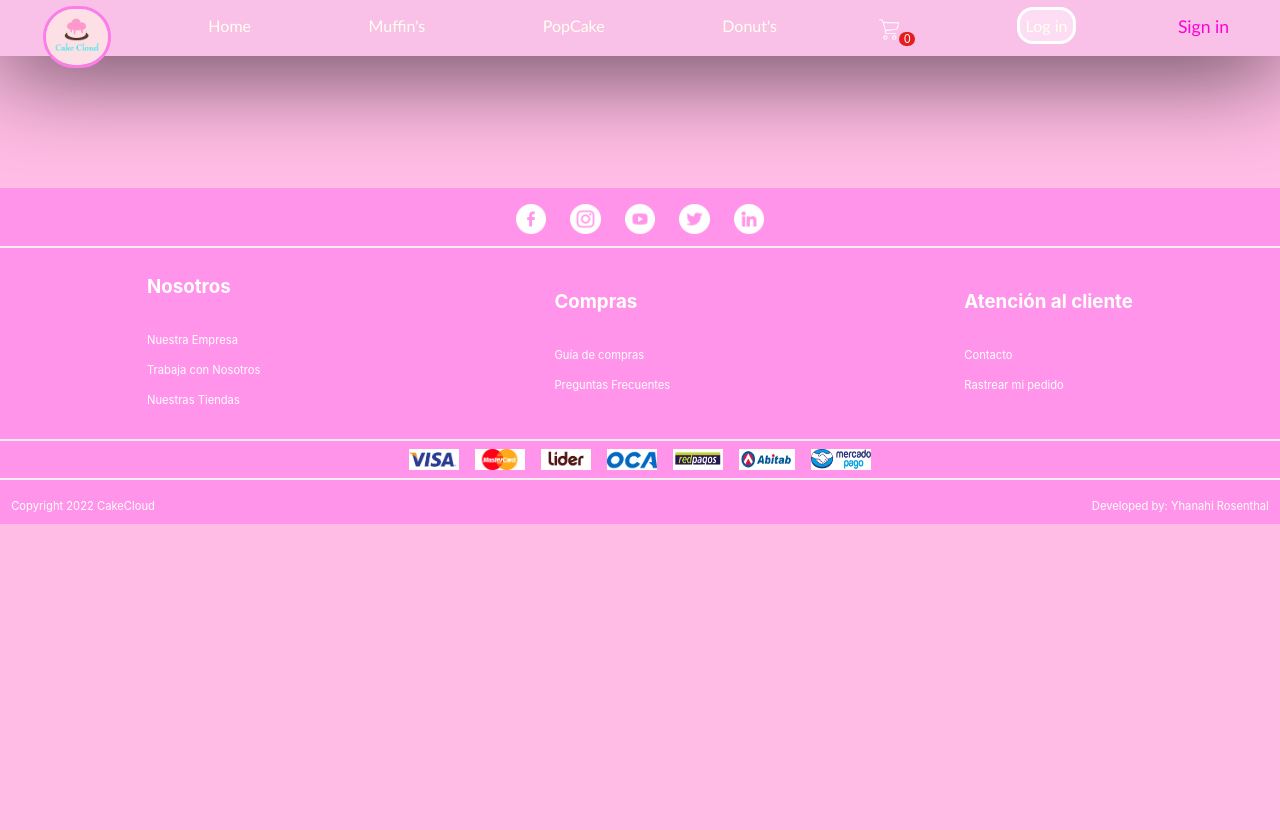
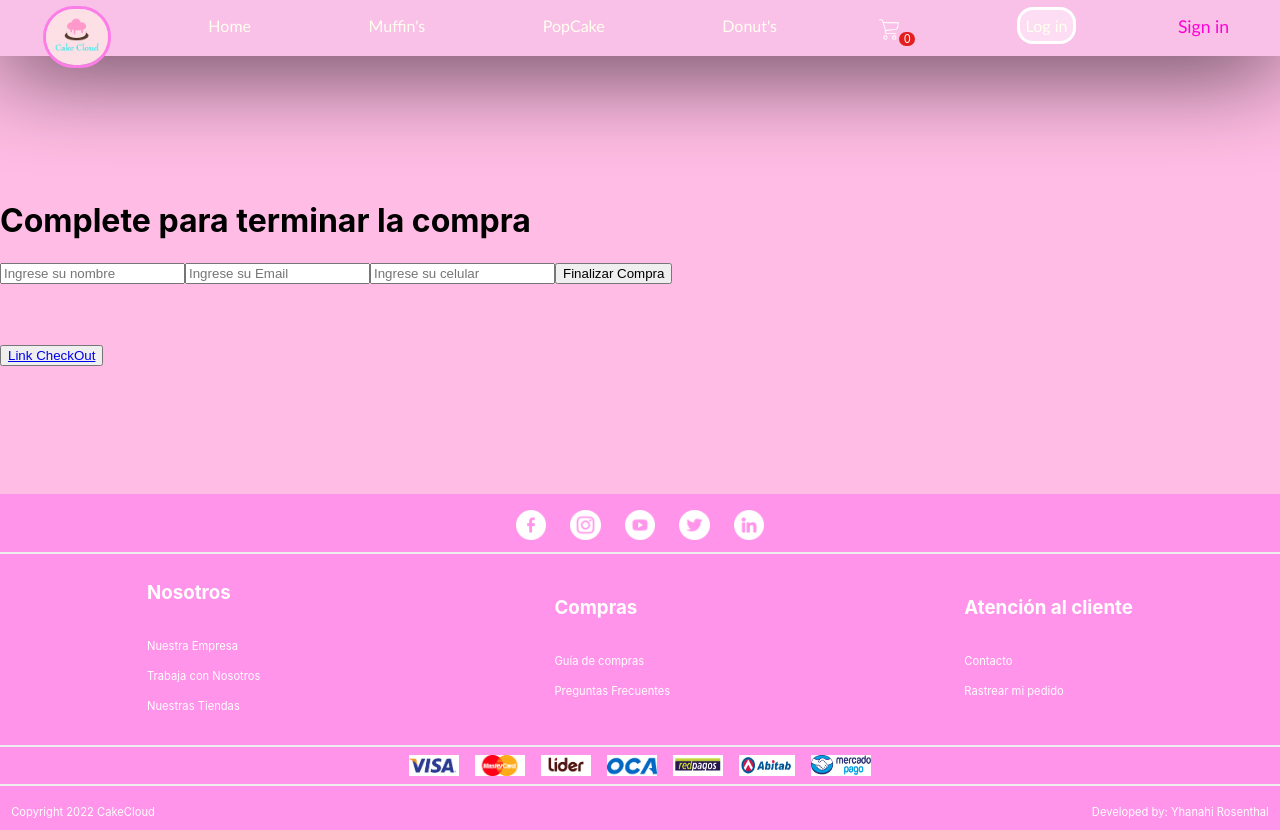
Before and after one commit to Yhanahi-Rosenthal/react, a React (Create React App) app: page /Checkout in a window 1280 px wide. Before the commit the page ends 800 px from the top, so only its background shows below. Built offline with nearby package versions, Linux system fonts and the light colour scheme.

Commit message:
desafio dos firebase

```diff
--- a/src/App.js
+++ b/src/App.js
@@ -13,6 +13,8 @@ import Muffins from "./components/Muffins";
 import NavBar from "./components/NavBar";
 import PopCake from "./components/PopCake";
 import { initializeApp } from "firebase/app";
+import Checkout from "./components/Checkout";
+import {Link} from 'react-router-dom';
 
 
 
@@ -54,7 +56,10 @@ function App() {
             <Route path="/Donuts" element={<Donuts productos={productos} />} />
             <Route path="/Detail/:id" element={<ItemDetailContainer />} />
             <Route path="/Carrito/" element={<Carrito />} />
+            <Route path="/Checkout" element={<Checkout />} />
           </Routes>
+          <br /><br /><br />
+          <button><Link to={"/Checkout"} >Link CheckOut</Link></button>
           <Footer />
         </MyProvider>
       </BrowserRouter>
--- /dev/null
+++ b/src/components/Checkout.jsx
@@ -0,0 +1,22 @@
+import { useState } from "react";
+
+export default function Checkout(){
+    const [name, setName] = useState('')
+    const [email, setEmail] = useState('')
+    const [phone, setPhone] = useState('')
+
+    function handleClick(){
+        console.log('orden de compra de: ' + name + ' -Email: ' + email + ' -Cel: ' + phone + ' -Producto: Muffin ' + ' -Precio: $973.5 ' )
+    }
+
+    return(
+        <div>
+            <br /><br /><br /><br /><br /><br />
+            <h1>Complete para terminar la compra</h1>
+            <input onChange={(e) => setName(e.target.value)} placeholder="Ingrese su nombre" ></input>
+            <input onChange={(e) => setEmail(e.target.value)} placeholder="Ingrese su Email" ></input>
+            <input onChange={(e) => setPhone(e.target.value)} placeholder="Ingrese su celular" ></input>
+            <button onClick={handleClick}>Finalizar Compra</button>
+        </div>
+    )
+}
--- a/src/components/ItemList.jsx
+++ b/src/components/ItemList.jsx
@@ -24,7 +24,8 @@ const ItemList = () => {
         })
     }, [])
 
-    return( <>
+    return(
+    <div>
         <br /><br /><br />
         <img alt="Portada" src={Portada} className="portada" />
         <div className="contenedor">
@@ -32,7 +33,7 @@ const ItemList = () => {
             {<Item producto={resultado} />}
             {/* {resultado && productos?.map(producto => <Item key={producto.id} producto={producto} />)} */}
         </div>
-        </>
+    </div>
     )
 }
 
```
